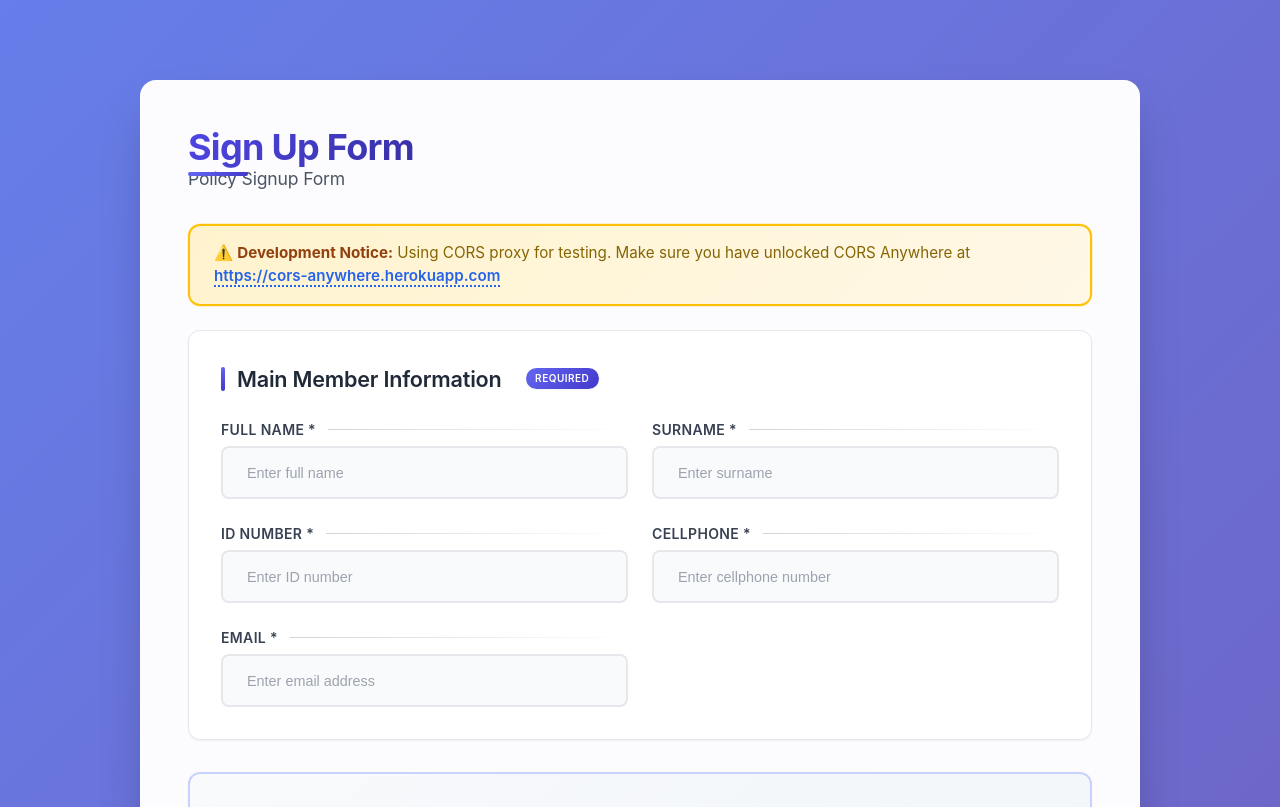
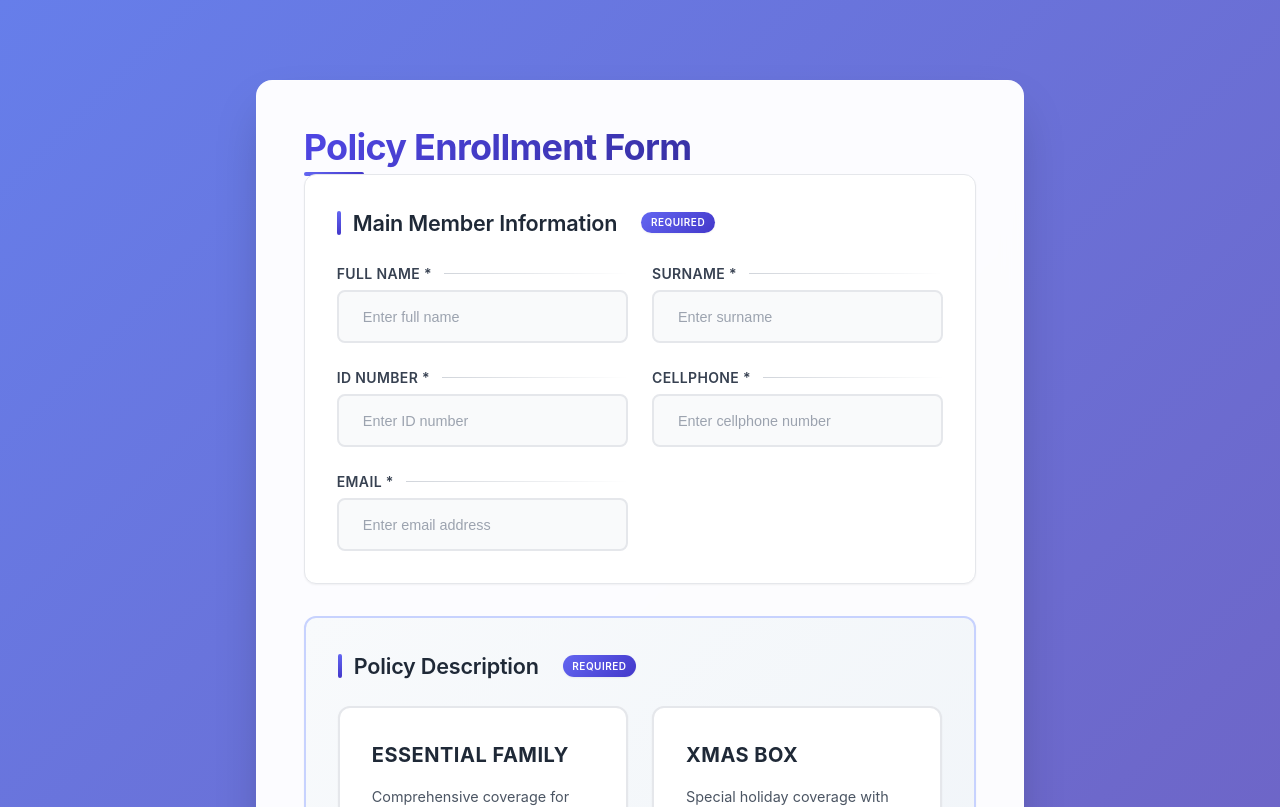
Before and after one commit to brianmahlatini/Sign-Up-Form, a React (Vite) app: page / in a window 1280 px wide. Shown: the top 807 px of the page. Built offline with nearby package versions, Linux system fonts and the light colour scheme.

Commit message:
remove development CORS notice

```diff
--- a/src/App.jsx
+++ b/src/App.jsx
@@ -475,19 +475,8 @@ function App() {
   return (
     <div className="app">
       <div className="form-container">
-        <h1>Sign Up Form</h1>
-        <h2 className="form-subtitle">Policy Signup Form</h2>
+        <h1>Policy Enrollment Form</h1>
 
-        {/* CORS Warning Banner */}
-        <div className="cors-warning">
-          <p>
-            ⚠️ <strong>Development Notice:</strong> Using CORS proxy for testing.
-            Make sure you have unlocked CORS Anywhere at{' '}
-            <a href="https://cors-anywhere.herokuapp.com" target="_blank" rel="noopener noreferrer">
-              https://cors-anywhere.herokuapp.com
-            </a>
-          </p>
-        </div>
 
         {submitStatus && (
           <div className={`status-message ${submitStatus.type}`}>
```
